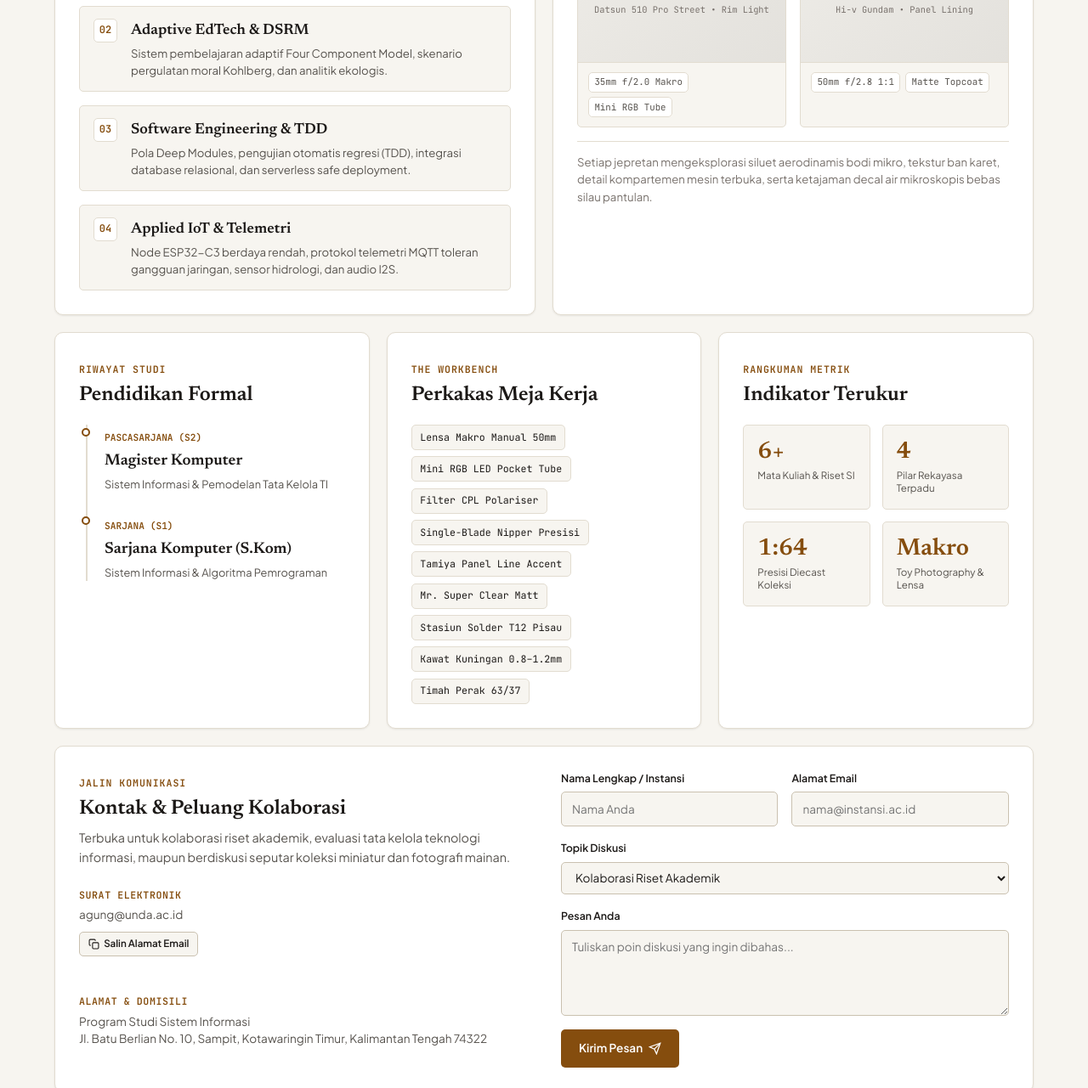
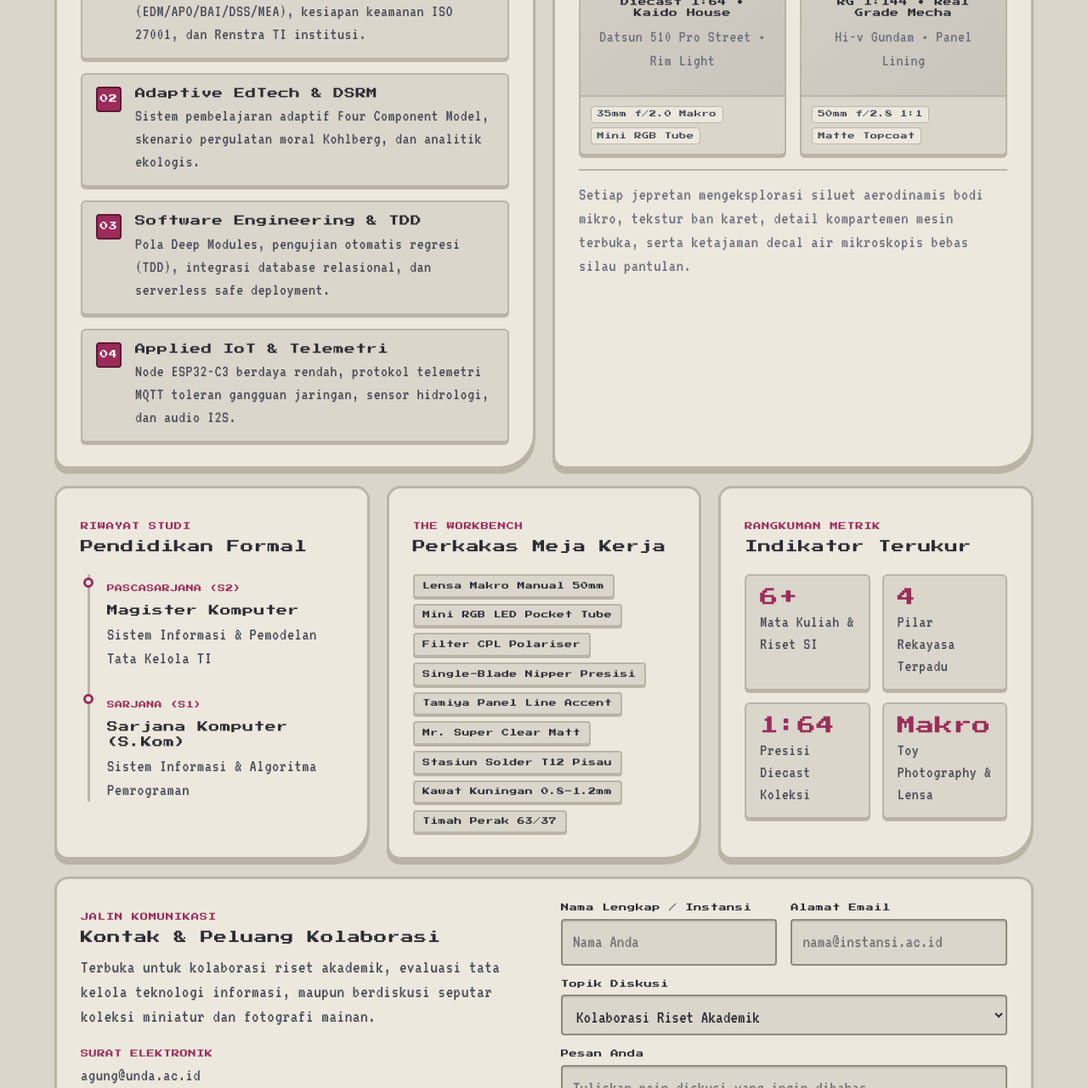
Before and after one commit to asmanipunagung/web-portfolio-agung, a plain HTML site: page index.html in a window 1280 px wide. Shown: the part 1519-2800 px from the top of the page at 85% size. Drawn offline with Linux system fonts and the light colour scheme.

Commit message:
feat: transform entire website to full Retro Game Boy DMG-01 theme (Option 2)

```diff
--- a/style.css
+++ b/style.css
@@ -3,78 +3,87 @@
    Clean, Fast, Zero-Dependency CSS Custom Properties System
    ========================================================================== */
 
-/* 1. Design Tokens & Color Palettes */
+/* 1. Design Tokens & Color Palettes (Retro Game Boy DMG-01 Theme) */
 :root {
-  /* Warm Paper Palette (Light Mode Default) */
-  --bg-canvas: #f7f5f0;
-  --bg-surface: #ffffff;
-  --bg-subtle: #f0ece1;
-  --bg-frame: #ebe5d8;
-  --border-color: #e2dcd0;
-  --border-strong: #cac1b0;
-  --border-focus: #854d0e;
+  /* Classic Game Boy DMG-01 Shell Palette (Light Mode Default) */
+  --bg-canvas: #DAD6CC;
+  --bg-surface: #ECE8DE;
+  --bg-subtle: #D8D4C8;
+  --bg-frame: #C8C3B5;
+  --border-color: #B9B4A6;
+  --border-strong: #8E897A;
+  --border-focus: #9B2C5A;
 
   /* Ink Hierarchy */
-  --text-primary: #1c1917;
-  --text-secondary: #57534e;
-  --text-muted: #78716c;
+  --text-primary: #2B2B33;
+  --text-secondary: #4A4D59;
+  --text-muted: #6E7280;
 
-  /* Accent Bronze / Amber */
-  --accent-primary: #854d0e;
-  --accent-hover: #713f12;
-  --accent-subtle: #fef3c7;
-  --accent-border: #fde68a;
-  --accent-text: #78350f;
+  /* Accent: Authentic Game Boy Magenta A/B Buttons */
+  --accent-primary: #9B2C5A;
+  --accent-hover: #B8346B;
+  --accent-subtle: #F3D9E2;
+  --accent-border: #D87B9E;
+  --accent-text: #70163C;
+
+  /* Game Boy LCD Screen Palette */
+  --gb-lcd: #AEC083;
+  --gb-lcd-ink: #1F2B14;
+  --gb-lcd-dim: #4D6035;
 
   /* Status Badges */
-  --badge-live-bg: #ecfdf5;
-  --badge-live-text: #065f46;
-  --badge-live-border: #a7f3d0;
+  --badge-live-bg: #AEC083;
+  --badge-live-text: #1F2B14;
+  --badge-live-border: #4D6035;
 
   /* Typography */
-  --font-display: 'Newsreader', Georgia, serif;
-  --font-body: 'Plus Jakarta Sans', -apple-system, BlinkMacSystemFont, 'Segoe UI', Roboto, sans-serif;
-  --font-mono: 'JetBrains Mono', SFMono-Regular, monospace;
+  --font-display: 'Press Start 2P', ui-monospace, monospace;
+  --font-body: 'VT323', ui-monospace, Menlo, monospace;
+  --font-mono: 'Press Start 2P', ui-monospace, monospace;
 
-  /* Measurements & Radii */
+  /* Measurements & Radii (Game Boy Asymmetric Shell Radius) */
   --max-width: 1200px;
-  --radius-sm: 5px;
-  --radius-md: 10px;
-  --radius-lg: 14px;
-  --shadow-card: 0 1px 3px rgba(28, 25, 23, 0.05), 0 1px 2px rgba(28, 25, 23, 0.03);
-  --shadow-hover: 0 6px 16px rgba(28, 25, 23, 0.07);
+  --radius-sm: 4px;
+  --radius-md: 8px;
+  --radius-lg: 16px 16px 42px 16px;
+  --shadow-card: 0 6px 0 var(--border-color);
+  --shadow-hover: 0 8px 0 var(--border-strong);
 
   /* Transitions */
-  --transition-fast: 150ms ease-in-out;
-  --transition-base: 220ms ease-in-out;
+  --transition-fast: 120ms ease-in-out;
+  --transition-base: 200ms ease-in-out;
 }
 
-/* Dark Mode Tokens */
+/* Dark Mode Tokens (Game Boy Pocket / Dark Bezel) */
 [data-theme="dark"] {
-  --bg-canvas: #0e1014;
-  --bg-surface: #15181f;
-  --bg-subtle: #1c212b;
-  --bg-frame: #232a37;
-  --border-color: #272e3d;
-  --border-strong: #384256;
-  --border-focus: #d97706;
+  --bg-canvas: #1e2027;
+  --bg-surface: #2b2e38;
+  --bg-subtle: #22242c;
+  --bg-frame: #181a20;
+  --border-color: #3e4250;
+  --border-strong: #585d70;
+  --border-focus: #E5483A;
 
-  --text-primary: #f4f4f5;
-  --text-secondary: #a1a1aa;
-  --text-muted: #71717a;
+  --text-primary: #F1EEE6;
+  --text-secondary: #B9BCC6;
+  --text-muted: #828796;
 
-  --accent-primary: #d97706;
-  --accent-hover: #f59e0b;
-  --accent-subtle: #291e0a;
-  --accent-border: #78350f;
-  --accent-text: #fbbf24;
+  --accent-primary: #9B2C5A;
+  --accent-hover: #C23A73;
+  --accent-subtle: #381A26;
+  --accent-border: #7B2448;
+  --accent-text: #F8A5C2;
 
-  --badge-live-bg: #064e3b;
-  --badge-live-text: #6ee7b7;
-  --badge-live-border: #047857;
+  --gb-lcd: #8FA85F;
+  --gb-lcd-ink: #141D0D;
+  --gb-lcd-dim: #3F502B;
 
-  --shadow-card: 0 1px 3px rgba(0, 0, 0, 0.5);
-  --shadow-hover: 0 6px 20px rgba(0, 0, 0, 0.7);
+  --badge-live-bg: #8FA85F;
+  --badge-live-text: #141D0D;
+  --badge-live-border: #3F502B;
+
+  --shadow-card: 0 6px 0 #14151b;
+  --shadow-hover: 0 8px 0 #0d0e12;
 }
 
 /* 2. Reset & Global Base */
@@ -94,7 +103,9 @@ body {
   font-family: var(--font-body);
   background-color: var(--bg-canvas);
   color: var(--text-primary);
-  line-height: 1.6;
+  font-size: 1.35rem;
+  line-height: 1.4;
+  letter-spacing: 0.5px;
   -webkit-font-smoothing: antialiased;
 }
 
@@ -116,9 +127,9 @@ button, input, select, textarea {
   position: sticky;
   top: 0;
   z-index: 100;
-  background-color: rgba(247, 245, 240, 0.92);
-  backdrop-filter: blur(8px);
-  border-bottom: 1px solid var(--border-color);
+  background-color: var(--bg-surface);
+  border-bottom: 3px solid var(--border-color);
+  box-shadow: 0 4px 0 rgba(0, 0, 0, 0.08);
   padding: 0.75rem 1.5rem;
   transition: background-color var(--transition-base);
 }
@@ -144,13 +155,15 @@ button, input, select, textarea {
 
 .brand-monogram {
   font-family: var(--font-display);
-  font-weight: 700;
-  font-size: 1.1rem;
+  font-weight: 400;
+  font-size: 0.75rem;
   width: 34px;
   height: 34px;
   background-color: var(--accent-primary);
   color: #ffffff;
   border-radius: var(--radius-sm);
+  border: 2px solid #5C1834;
+  box-shadow: 0 2px 0 #5C1834;
   display: flex;
   align-items: center;
   justify-content: center;
@@ -159,17 +172,20 @@ button, input, select, textarea {
 .brand-text {
   display: flex;
   flex-direction: column;
+  gap: 2px;
 }
 
 .brand-name {
   font-family: var(--font-display);
-  font-weight: 600;
-  font-size: 1.05rem;
+  font-weight: 400;
+  font-size: 0.75rem;
   line-height: 1.2;
+  letter-spacing: 0.5px;
 }
 
 .brand-sub {
-  font-size: 0.725rem;
+  font-family: var(--font-body);
+  font-size: 1.15rem;
   color: var(--text-muted);
 }
 
@@ -180,17 +196,20 @@ button, input, select, textarea {
 }
 
 .nav-chip {
-  padding: 0.35rem 0.75rem;
-  font-size: 0.8rem;
-  font-weight: 500;
+  font-family: var(--font-display);
+  padding: 0.4rem 0.65rem;
+  font-size: 0.55rem;
+  letter-spacing: 0.5px;
   color: var(--text-secondary);
   border-radius: var(--radius-sm);
+  border: 1px solid transparent;
   transition: all var(--transition-fast);
 }
 
 .nav-chip:hover {
   color: var(--text-primary);
   background-color: var(--bg-subtle);
+  border-color: var(--border-color);
 }
 
 .topbar-actions {
@@ -204,11 +223,12 @@ button, input, select, textarea {
   align-items: center;
   gap: 0.4rem;
   background-color: var(--bg-surface);
-  border: 1px solid var(--border-color);
+  border: 2px solid var(--border-color);
   border-radius: var(--radius-sm);
+  box-shadow: 0 2px 0 var(--border-color);
   padding: 0.4rem 0.75rem;
-  font-size: 0.75rem;
-  font-weight: 600;
+  font-family: var(--font-display);
+  font-size: 0.55rem;
   color: var(--text-primary);
   cursor: pointer;
   transition: all var(--transition-fast);
@@ -216,6 +236,12 @@ button, input, select, textarea {
 
 .theme-toggle-btn:hover {
   border-color: var(--border-strong);
+  box-shadow: 0 3px 0 var(--border-strong);
+}
+
+.theme-toggle-btn:active {
+  transform: translateY(2px);
+  box-shadow: none;
 }
 
 .icon-moon { display: none; }
@@ -241,8 +267,8 @@ button, input, select, textarea {
 /* Bento Card Base */
 .bento-card {
   background-color: var(--bg-surface);
-  border: 1px solid var(--border-color);
-  border-radius: var(--radius-md);
+  border: 3px solid var(--border-color);
+  border-radius: var(--radius-lg);
   padding: 1.75rem;
   box-shadow: var(--shadow-card);
   display: flex;
@@ -252,7 +278,7 @@ button, input, select, textarea {
 
 .bento-card:hover {
   border-color: var(--border-strong);
-  transform: translateY(-2px);
+  transform: translateY(-3px);
   box-shadow: var(--shadow-hover);
 }
 
@@ -264,19 +290,19 @@ button, input, select, textarea {
 .card-kicker {
   display: inline-block;
   font-family: var(--font-mono);
-  font-size: 0.725rem;
+  font-size: 0.58rem;
   text-transform: uppercase;
   letter-spacing: 0.08em;
   color: var(--accent-primary);
-  font-weight: 600;
+  font-weight: 400;
   margin-bottom: 0.35rem;
 }
 
 .card-title {
   font-family: var(--font-display);
-  font-size: 1.5rem;
-  font-weight: 600;
-  line-height: 1.25;
+  font-size: 0.95rem;
+  font-weight: 400;
+  line-height: 1.5;
   color: var(--text-primary);
 }
 
@@ -289,13 +315,13 @@ button, input, select, textarea {
 
 .genre-pill {
   font-family: var(--font-mono);
-  font-size: 0.7rem;
+  font-size: 0.52rem;
   background-color: var(--bg-subtle);
-  border: 1px solid var(--border-color);
+  border: 2px solid var(--border-color);
   color: var(--accent-primary);
-  padding: 0.15rem 0.5rem;
+  padding: 0.2rem 0.5rem;
   border-radius: var(--radius-sm);
-  font-weight: 600;
+  font-weight: 400;
 }
 
 /* 5. Bento Card 1: Hero Bio */
@@ -312,14 +338,14 @@ button, input, select, textarea {
 
 .pill-kicker {
   font-family: var(--font-mono);
-  font-size: 0.75rem;
-  font-weight: 600;
+  font-size: 0.55rem;
+  font-weight: 400;
   text-transform: uppercase;
   letter-spacing: 0.06em;
   color: var(--accent-primary);
   background-color: var(--accent-subtle);
-  border: 1px solid var(--accent-border);
-  padding: 0.2rem 0.6rem;
+  border: 2px solid var(--accent-border);
+  padding: 0.25rem 0.6rem;
   border-radius: var(--radius-sm);
 }
 
@@ -327,9 +353,10 @@ button, input, select, textarea {
   display: inline-flex;
   align-items: center;
   gap: 0.4rem;
-  font-size: 0.75rem;
+  font-family: var(--font-mono);
+  font-size: 0.52rem;
   color: var(--badge-live-text);
-  font-weight: 600;
+  font-weight: 400;
 }
 
 .status-dot {
@@ -347,18 +374,19 @@ button, input, select, textarea {
 
 .hero-title {
   font-family: var(--font-display);
-  font-size: 2.25rem;
-  font-weight: 500;
-  line-height: 1.2;
-  letter-spacing: -0.015em;
+  font-size: clamp(0.9rem, 2.5vw, 1.25rem);
+  font-weight: 400;
+  line-height: 1.6;
+  letter-spacing: 0;
   margin-bottom: 1rem;
   color: var(--text-primary);
 }
 
 .hero-text {
-  font-size: 1.025rem;
+  font-family: var(--font-body);
+  font-size: 1.4rem;
   color: var(--text-secondary);
-  line-height: 1.7;
+  line-height: 1.4;
   margin-bottom: 1.75rem;
 }
 
@@ -373,18 +401,32 @@ button, input, select, textarea {
   display: inline-flex;
   align-items: center;
   gap: 0.45rem;
-  padding: 0.6rem 1.15rem;
-  font-size: 0.85rem;
-  font-weight: 600;
-  border-radius: var(--radius-sm);
+  padding: 0.65rem 1.15rem;
+  font-family: var(--font-display);
+  font-size: 0.62rem;
+  letter-spacing: 0.5px;
+  font-weight: 400;
+  border-radius: 999px;
   cursor: pointer;
-  transition: all var(--transition-fast);
-  border: 1px solid transparent;
+  box-shadow: 0 4px 0 rgba(0, 0, 0, 0.25);
+  transition: transform 0.1s ease, box-shadow 0.1s ease;
+  border: 2px solid transparent;
+}
+
+.btn:hover {
+  transform: translateY(-1px);
+  box-shadow: 0 5px 0 rgba(0, 0, 0, 0.25);
+}
+
+.btn:active {
+  transform: translateY(3px);
+  box-shadow: 0 1px 0 rgba(0, 0, 0, 0.25);
 }
 
 .btn-primary {
   background-color: var(--accent-primary);
   color: #ffffff;
+  border-color: #5C1834;
 }
 
 .btn-primary:hover {
@@ -392,7 +434,7 @@ button, input, select, textarea {
 }
 
 .btn-secondary {
-  background-color: var(--bg-canvas);
+  background-color: var(--bg-surface);
   border-color: var(--border-strong);
   color: var(--text-primary);
 }
@@ -422,33 +464,33 @@ button, input, select, textarea {
 }
 
 .avatar-large {
-  width: 96px;
-  height: 96px;
+  width: 90px;
+  height: 90px;
   border-radius: 50%;
-  background: linear-gradient(145deg, var(--bg-surface), var(--bg-subtle));
-  border: 2px solid var(--border-strong);
+  background: var(--bg-subtle);
+  border: 3px solid var(--border-strong);
   font-family: var(--font-display);
-  font-size: 2.25rem;
-  font-weight: 600;
+  font-size: 1.25rem;
+  font-weight: 400;
   color: var(--accent-primary);
   display: flex;
   align-items: center;
   justify-content: center;
   margin: 0 auto;
-  box-shadow: var(--shadow-card);
+  box-shadow: 0 4px 0 var(--border-color);
 }
 
 .profile-card-name {
   font-family: var(--font-display);
-  font-size: 1.45rem;
-  font-weight: 600;
+  font-size: 0.95rem;
+  font-weight: 400;
   color: var(--text-primary);
   margin-bottom: 0.25rem;
 }
 
 .profile-card-role {
-  font-size: 0.825rem;
-  font-weight: 500;
+  font-family: var(--font-body);
+  font-size: 1.3rem;
   color: var(--text-secondary);
   margin-bottom: 1.25rem;
 }
@@ -459,7 +501,7 @@ button, input, select, textarea {
   gap: 0.6rem;
   width: 100%;
   text-align: left;
-  border-top: 1px solid var(--border-color);
+  border-top: 2px solid var(--border-color);
   padding: 1rem 0;
 }
 
@@ -467,7 +509,8 @@ button, input, select, textarea {
   display: flex;
   align-items: center;
   gap: 0.5rem;
-  font-size: 0.775rem;
+  font-family: var(--font-body);
+  font-size: 1.25rem;
   color: var(--text-secondary);
 }
 
@@ -486,20 +529,22 @@ button, input, select, textarea {
 }
 
 .quote-card {
-  background-color: var(--bg-subtle);
-  border-left: 3px solid var(--accent-primary);
-  padding: 0.75rem 1rem;
-  border-radius: 0 var(--radius-sm) var(--radius-sm) 0;
+  background-color: var(--gb-lcd);
+  border: 2px solid var(--gb-lcd-dim);
+  border-radius: 6px;
+  padding: 0.85rem 1rem;
+  box-shadow: inset 0 0 0 2px rgba(0, 0, 0, 0.15);
+  background-image: repeating-linear-gradient(0deg, rgba(0, 0, 0, 0.05) 0 1px, transparent 1px 3px);
   text-align: left;
   width: 100%;
 }
 
 .quote-text {
-  font-family: var(--font-display);
-  font-style: italic;
-  font-size: 0.85rem;
-  line-height: 1.45;
-  color: var(--text-secondary);
+  font-family: var(--font-body);
+  font-style: normal;
+  font-size: 1.35rem;
+  line-height: 1.35;
+  color: var(--gb-lcd-ink);
 }
 
 /* 7. Bento Card 3: 4 Research Pillars */
@@ -514,25 +559,28 @@ button, input, select, textarea {
   gap: 1rem;
   padding: 0.875rem 1rem;
   background-color: var(--bg-canvas);
-  border: 1px solid var(--border-color);
-  border-radius: var(--radius-sm);
-  transition: border-color var(--transition-fast);
+  border: 2px solid var(--border-color);
+  border-radius: 6px;
+  box-shadow: 0 3px 0 var(--border-color);
+  transition: border-color var(--transition-fast), transform var(--transition-fast);
 }
 
 .stack-item:hover {
   border-color: var(--border-strong);
+  transform: translateY(-2px);
+  box-shadow: 0 4px 0 var(--border-strong);
 }
 
 .stack-badge {
   font-family: var(--font-mono);
-  font-size: 0.75rem;
-  font-weight: 700;
-  color: var(--accent-primary);
-  background-color: var(--bg-surface);
-  border: 1px solid var(--border-color);
-  width: 28px;
-  height: 28px;
-  border-radius: var(--radius-sm);
+  font-size: 0.62rem;
+  font-weight: 400;
+  color: #fff;
+  background-color: var(--accent-primary);
+  border: 2px solid #5C1834;
+  width: 30px;
+  height: 30px;
+  border-radius: 4px;
   display: flex;
   align-items: center;
   justify-content: center;
@@ -541,16 +589,18 @@ button, input, select, textarea {
 
 .stack-title {
   font-family: var(--font-display);
-  font-size: 1.1rem;
-  font-weight: 600;
+  font-size: 0.78rem;
+  font-weight: 400;
   color: var(--text-primary);
-  margin-bottom: 0.2rem;
+  margin-bottom: 0.25rem;
+  line-height: 1.4;
 }
 
 .stack-desc {
-  font-size: 0.825rem;
+  font-family: var(--font-body);
+  font-size: 1.25rem;
   color: var(--text-secondary);
-  line-height: 1.5;
+  line-height: 1.35;
 }
 
 /* 8. Bento Card 4: Toy Photography Showcase */
@@ -563,11 +613,12 @@ button, input, select, textarea {
 
 .bento-frame {
   background-color: var(--bg-canvas);
-  border: 1px solid var(--border-color);
-  border-radius: var(--radius-sm);
+  border: 2px solid var(--border-color);
+  border-radius: 6px;
   overflow: hidden;
   display: flex;
   flex-direction: column;
+  box-shadow: 0 3px 0 var(--border-color);
 }
 
 .frame-canvas {
@@ -580,7 +631,7 @@ button, input, select, textarea {
   padding: 1rem;
   text-align: center;
   gap: 0.35rem;
-  border-bottom: 1px solid var(--border-color);
+  border-bottom: 2px solid var(--border-color);
 }
 
 [data-theme="dark"] .frame-canvas {
@@ -596,14 +647,14 @@ button, input, select, textarea {
 
 .frame-tag {
   font-family: var(--font-mono);
-  font-size: 0.725rem;
-  font-weight: 600;
+  font-size: 0.62rem;
+  font-weight: 400;
   color: var(--text-primary);
 }
 
 .frame-sub {
-  font-family: var(--font-mono);
-  font-size: 0.65rem;
+  font-family: var(--font-body);
+  font-size: 1.25rem;
   color: var(--text-muted);
 }
 
@@ -616,19 +667,20 @@ button, input, select, textarea {
 
 .spec-chip {
   font-family: var(--font-mono);
-  font-size: 0.675rem;
+  font-size: 0.52rem;
   background-color: var(--bg-surface);
   border: 1px solid var(--border-color);
-  padding: 0.15rem 0.4rem;
-  border-radius: var(--radius-sm);
+  padding: 0.2rem 0.4rem;
+  border-radius: 4px;
   color: var(--text-secondary);
 }
 
 .toy-curation-note {
-  font-size: 0.825rem;
+  font-family: var(--font-body);
+  font-size: 1.3rem;
   color: var(--text-muted);
-  line-height: 1.55;
-  border-top: 1px solid var(--border-color);
+  line-height: 1.35;
+  border-top: 2px solid var(--border-color);
   padding-top: 0.875rem;
 }
 
@@ -638,7 +690,7 @@ button, input, select, textarea {
   flex-direction: column;
   gap: 1.5rem;
   position: relative;
-  border-left: 2px solid var(--border-color);
+  border-left: 3px solid var(--border-color);
   padding-left: 1.25rem;
   margin-left: 0.5rem;
 }
@@ -649,35 +701,37 @@ button, input, select, textarea {
 
 .node-dot {
   position: absolute;
-  left: -1.7rem;
+  left: -1.75rem;
   top: 0.25rem;
-  width: 10px;
-  height: 10px;
+  width: 12px;
+  height: 12px;
   border-radius: 50%;
   background-color: var(--bg-surface);
-  border: 2px solid var(--accent-primary);
+  border: 3px solid var(--accent-primary);
 }
 
 .node-level {
   font-family: var(--font-mono);
-  font-size: 0.7rem;
-  font-weight: 600;
+  font-size: 0.55rem;
+  font-weight: 400;
   color: var(--accent-primary);
   text-transform: uppercase;
 }
 
 .node-degree {
   font-family: var(--font-display);
-  font-size: 1.15rem;
-  font-weight: 600;
+  font-size: 0.8rem;
+  font-weight: 400;
   color: var(--text-primary);
-  margin: 0.15rem 0 0.25rem;
+  margin: 0.25rem 0 0.35rem;
+  line-height: 1.35;
 }
 
 .node-focus {
-  font-size: 0.8rem;
+  font-family: var(--font-body);
+  font-size: 1.3rem;
   color: var(--text-secondary);
-  line-height: 1.45;
+  line-height: 1.35;
 }
 
 /* 10. Bento Card 6: Workbench Tools */
@@ -689,17 +743,19 @@ button, input, select, textarea {
 
 .tool-tag {
   font-family: var(--font-mono);
-  font-size: 0.725rem;
-  padding: 0.3rem 0.6rem;
+  font-size: 0.55rem;
+  padding: 0.35rem 0.6rem;
   background-color: var(--bg-canvas);
-  border: 1px solid var(--border-color);
-  border-radius: var(--radius-sm);
+  border: 2px solid var(--border-color);
+  border-radius: 4px;
   color: var(--text-primary);
-  transition: border-color var(--transition-fast);
+  box-shadow: 0 2px 0 var(--border-color);
+  transition: all var(--transition-fast);
 }
 
 .tool-tag:hover {
   border-color: var(--accent-primary);
+  transform: translateY(-1px);
 }
 
 /* 11. Bento Card 7: Metrics */
@@ -711,26 +767,28 @@ button, input, select, textarea {
 
 .mini-metric {
   background-color: var(--bg-canvas);
-  border: 1px solid var(--border-color);
-  border-radius: var(--radius-sm);
-  padding: 1rem;
+  border: 2px solid var(--border-color);
+  border-radius: 6px;
+  padding: 0.85rem 1rem;
+  box-shadow: 0 3px 0 var(--border-color);
   display: flex;
   flex-direction: column;
 }
 
 .metric-num {
   font-family: var(--font-display);
-  font-size: 1.75rem;
-  font-weight: 600;
+  font-size: 1.35rem;
+  font-weight: 400;
   color: var(--accent-primary);
   line-height: 1.1;
   margin-bottom: 0.25rem;
 }
 
 .metric-caption {
-  font-size: 0.725rem;
+  font-family: var(--font-body);
+  font-size: 1.25rem;
   color: var(--text-secondary);
-  line-height: 1.35;
+  line-height: 1.3;
 }
 
 /* 12. Bento Card 8: Contact & Form */
@@ -741,10 +799,11 @@ button, input, select, textarea {
 }
 
 .contact-lead {
-  font-size: 0.9rem;
+  font-family: var(--font-body);
+  font-size: 1.35rem;
   color: var(--text-secondary);
   margin-top: 0.5rem;
-  line-height: 1.6;
+  line-height: 1.35;
 }
 
 .contact-items {
@@ -762,17 +821,18 @@ button, input, select, textarea {
 
 .c-label {
   font-family: var(--font-mono);
-  font-size: 0.725rem;
+  font-size: 0.58rem;
   color: var(--accent-primary);
-  font-weight: 600;
+  font-weight: 400;
   text-transform: uppercase;
   letter-spacing: 0.05em;
 }
 
 .c-val {
-  font-size: 0.85rem;
+  font-family: var(--font-body);
+  font-size: 1.3rem;
   color: var(--text-secondary);
-  line-height: 1.5;
+  line-height: 1.35;
 }
 
 .btn-copy-mini {
@@ -782,11 +842,13 @@ button, input, select, textarea {
   gap: 0.35rem;
   margin-top: 0.35rem;
   background-color: var(--bg-canvas);
-  border: 1px solid var(--border-strong);
-  border-radius: var(--radius-sm);
-  padding: 0.25rem 0.6rem;
-  font-size: 0.725rem;
-  font-weight: 600;
+  border: 2px solid var(--border-strong);
+  border-radius: 4px;
+  box-shadow: 0 2px 0 var(--border-strong);
+  padding: 0.35rem 0.6rem;
+  font-family: var(--font-mono);
+  font-size: 0.55rem;
+  font-weight: 400;
   color: var(--text-primary);
   cursor: pointer;
   transition: all var(--transition-fast);
@@ -797,10 +859,16 @@ button, input, select, textarea {
   color: var(--accent-primary);
 }
 
+.btn-copy-mini:active {
+  transform: translateY(2px);
+  box-shadow: none;
+}
+
 .copy-feedback-mini {
-  font-size: 0.75rem;
+  font-family: var(--font-mono);
+  font-size: 0.55rem;
   color: var(--accent-primary);
-  font-weight: 600;
+  font-weight: 400;
   min-height: 16px;
   margin-top: 0.25rem;
 }
@@ -825,31 +893,35 @@ button, input, select, textarea {
 }
 
 .field-label {
-  font-size: 0.775rem;
-  font-weight: 600;
+  font-family: var(--font-mono);
+  font-size: 0.58rem;
+  font-weight: 400;
+  letter-spacing: 0.5px;
   color: var(--text-primary);
 }
 
 .field-input, .field-select, .field-textarea {
   width: 100%;
   background-color: var(--bg-canvas);
-  border: 1px solid var(--border-strong);
-  border-radius: var(--radius-sm);
-  padding: 0.55rem 0.75rem;
-  font-size: 0.85rem;
+  border: 2px solid var(--border-strong);
+  border-radius: 4px;
+  padding: 0.65rem 0.75rem;
+  font-family: var(--font-body);
+  font-size: 1.35rem;
   color: var(--text-primary);
   outline: none;
+  box-shadow: inset 0 2px 0 rgba(0, 0, 0, 0.08);
   transition: border-color var(--transition-fast);
 }
 
 .field-input:focus, .field-select:focus, .field-textarea:focus {
   border-color: var(--accent-primary);
-  box-shadow: 0 0 0 2px var(--accent-subtle);
+  box-shadow: 0 0 0 2px var(--accent-subtle), inset 0 2px 0 rgba(0, 0, 0, 0.08);
 }
 
 .field-textarea {
   resize: vertical;
-  line-height: 1.5;
+  line-height: 1.4;
 }
 
 .btn-submit {
@@ -872,7 +944,8 @@ button, input, select, textarea {
 }
 
 .footer-content {
-  font-size: 0.8rem;
+  font-family: var(--font-body);
+  font-size: 1.25rem;
   color: var(--text-muted);
   display: flex;
   flex-direction: column;
@@ -880,7 +953,7 @@ button, input, select, textarea {
 }
 
 .footer-note {
-  font-size: 0.725rem;
+  font-size: 1.1rem;
 }
 
 /* 14. Responsive Layout (Bento Grid Collapses) */
```
